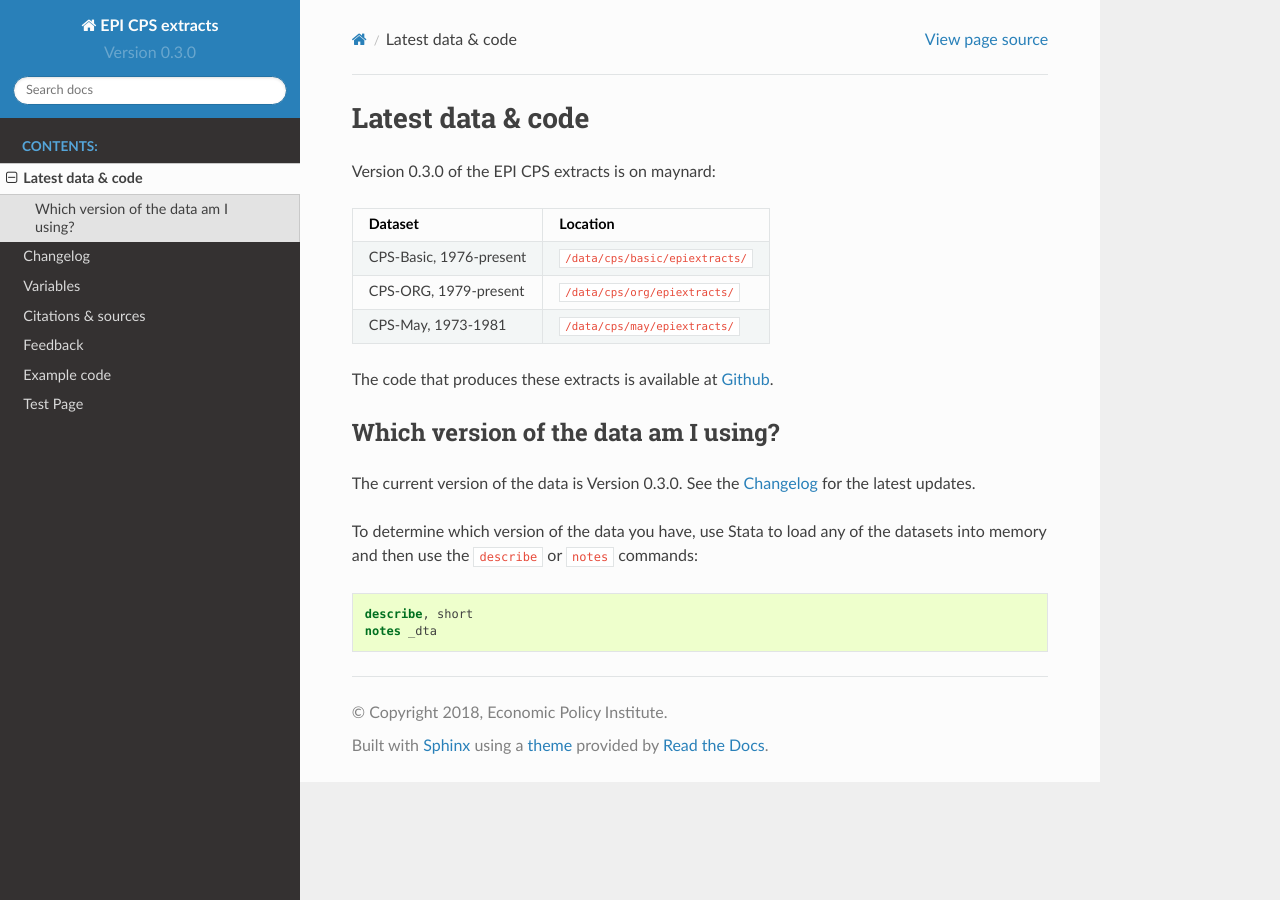
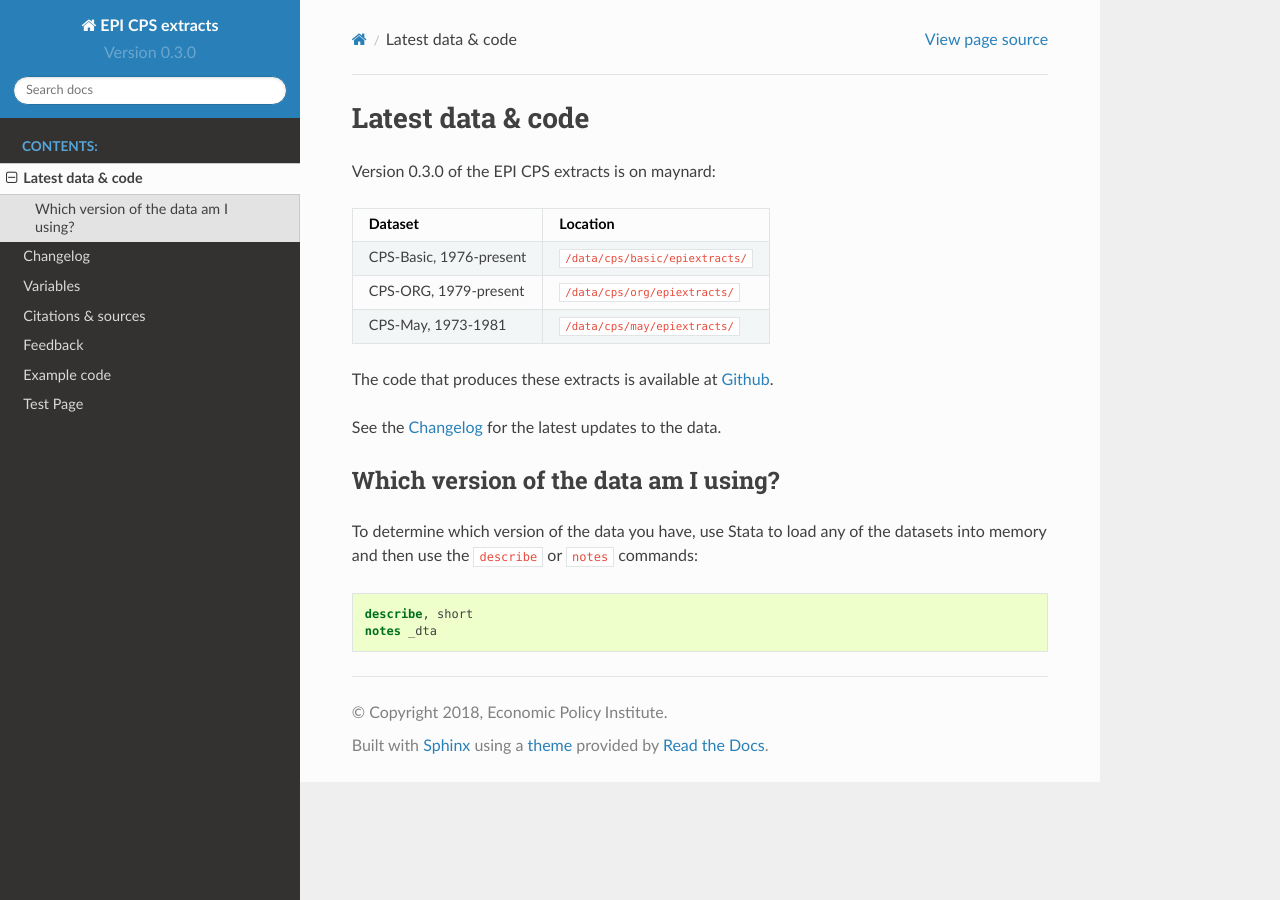
Before and after one commit to Economic/epiextracts, a Sphinx documentation site: the page built from docs/datacode.rst, in a window 1280 px wide. Built offline with Sphinx 7.4.7 and the Read the Docs theme 2.0.0, drawn with Linux system fonts in a browser that asks for light colours.

Commit message:
documentation: minor update to explanation of latest data version

```diff
--- a/docs/datacode.rst
+++ b/docs/datacode.rst
@@ -15,10 +15,10 @@
 
 The code that produces these extracts is available at `Github <https://github.com/Economic/epiextracts_basicorg/>`_.
 
+See the :ref:`changelog` for the latest updates to the data.
+
 Which version of the data am I using?
 ===============================================================================
-The current version of the data is |release|. See the :ref:`changelog` for the latest updates.
-
 To determine which version of the data you have, use Stata to load any of the datasets into memory and then use the :code:`describe` or :code:`notes` commands:
 
 ::
```
